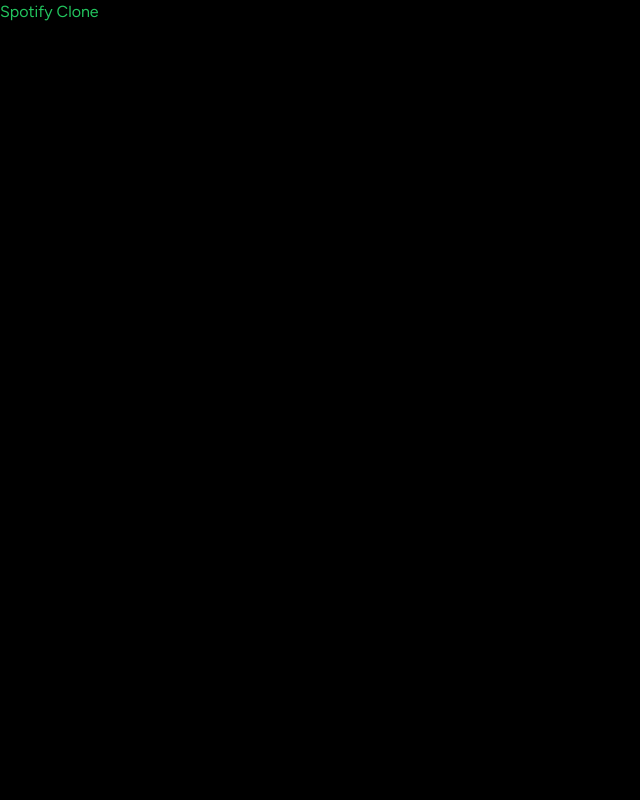
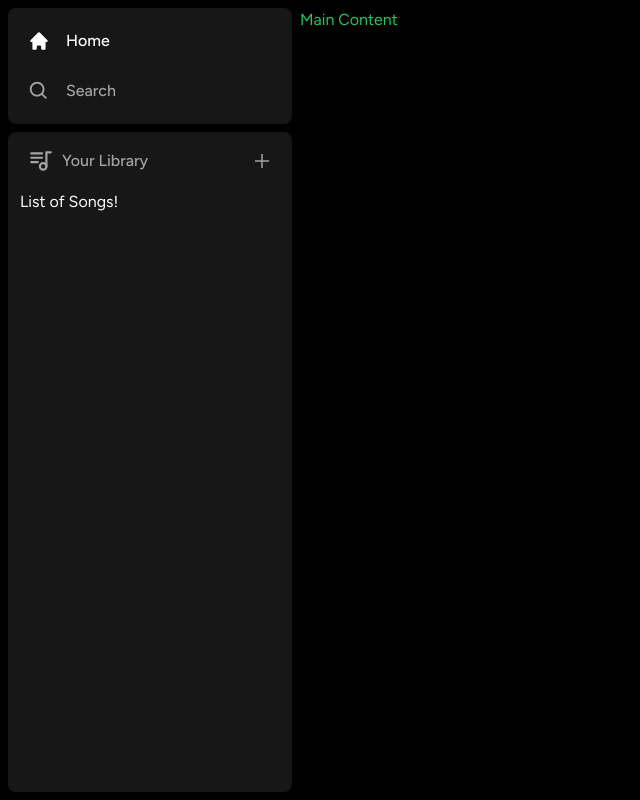
Before and after one commit to clam365/spotify-clone, a Next.js app in the folder spotify-clone/: page / in a window 1280 px wide. Shown: the whole page, without its empty margins (0-640 px from the left). Built offline with nearby package versions, Linux system fonts and the light colour scheme.

Commit message:
Sidebar Layout Completed

```diff
--- a/spotify-clone/app/(site)/page.tsx
+++ b/spotify-clone/app/(site)/page.tsx
@@ -1,6 +1,5 @@
-
 export default function Home() {
   return (
-    <div className={"text-green-500"}>Spotify Clone</div>
+    <div className={"text-green-500"}>Main Content</div>
   );
 }
--- a/spotify-clone/app/layout.tsx
+++ b/spotify-clone/app/layout.tsx
@@ -1,6 +1,7 @@
 import type { Metadata } from "next";
 import { Figtree } from "next/font/google";
 import "./globals.css";
+import Sidebar from "@/components/Sidebar";
 
 const font = Figtree({ subsets: ["latin"] });
 
@@ -16,7 +17,11 @@
 }>) {
   return (
     <html lang="en">
-      <body className={font.className}>{children}</body>
+      <body className={font.className}>
+        <Sidebar>
+          {children}
+        </Sidebar>
+      </body>
     </html>
   );
 }
--- /dev/null
+++ b/spotify-clone/components/Box.tsx
@@ -0,0 +1,17 @@
+import React from "react";
+import {twMerge} from "tailwind-merge";
+
+interface BoxProps {
+    children: React.ReactNode;
+    className?: string;
+}
+
+const Box: React.FC<BoxProps> = ({children, className}) => {
+  return(
+      <div className={twMerge("bg-neutral-900 rounded-lg h-fit w-full", className)}>
+          {children}
+      </div>
+  );
+}
+
+export default Box;
--- /dev/null
+++ b/spotify-clone/components/Library.tsx
@@ -0,0 +1,27 @@
+"use client";
+
+import {TbPlaylist} from "react-icons/tb";
+import {AiOutlinePlus} from "react-icons/ai";
+
+const Library = () => {
+  const onClick = () => {
+    //handle upload later
+  }
+  return(
+     <div className={"flex flex-col"}>
+          <div className={"flex items-center justify-between px-5 pt-4"}>
+            <div className={"inline-flex items-center gap-x-2"}>
+              <TbPlaylist size={26} className={"text-neutral-400"}/>
+                <p className={"text-neutral-400 font-medium text-md"}>
+                    Your Library
+                </p>
+            </div>
+              <AiOutlinePlus onClick={onClick} size={20} className={"text-neutral-400 cursor-pointer hover:text-white transition"}/>
+          </div>
+          <div className={"flex flex-col gap-y-2 mt-4 px-3"}>
+              List of Songs!
+          </div>
+     </div>
+  );
+}
+export default Library;
--- /dev/null
+++ b/spotify-clone/components/Sidebar.tsx
@@ -0,0 +1,57 @@
+"use client";
+import React, {useMemo} from "react";
+import {usePathname} from "next/navigation";
+import {HiHome} from "react-icons/hi";
+import {BiSearch} from "react-icons/bi";
+import Box from "@/components/Box";
+import SidebarItem from "@/components/SidebarItem";
+import Library from "@/components/Library";
+
+
+interface SidebarProps {
+    children: React.ReactNode;
+}
+
+const Sidebar: React.FC<SidebarProps> = ({ children }) => {
+
+    const pathname = usePathname();
+    const routes = useMemo(() => [
+        {
+            icon: HiHome,
+            label: 'Home',
+            active: pathname !== '/search',
+            href: '/',
+        },
+        {
+            icon: BiSearch,
+            label: 'Search',
+            active: pathname === '/Search',
+            href: '/search',
+        }
+    ], []);
+
+    return (
+        <div className={"flex h-full"}>
+            <div className={"hidden md:flex flex-col gap-y-2 bg-black h-full w-[300px] p-2"}>
+                <Box>
+                    <div className={"flex flex-col gap-y-4 px-5 py-4"}>
+                        {routes.map((item) => (
+                            <SidebarItem
+                                key={(item.label)}
+                                {...item}
+                            />
+                        ))}
+                    </div>
+                </Box>
+                <Box className={"overflow-y-auto h-full"}>
+                    <Library/>
+                </Box>
+            </div>
+            <main className={"h-full flex-1 overflow-auto py-2"}>
+                {children}
+            </main>
+        </div>
+    );
+}
+
+export default Sidebar;
--- /dev/null
+++ b/spotify-clone/components/SidebarItem.tsx
@@ -0,0 +1,23 @@
+import { IconType } from "react-icons";
+import React from "react";
+import Link from "next/link";
+import {twMerge} from "tailwind-merge";
+
+interface SidebarItemProps {
+  icon: IconType;
+  label: string;
+  active?: boolean;
+  href: string;
+}
+
+const SidebarItem: React.FC<SidebarItemProps> = ({ icon: Icon, label, active, href }) => {
+  return (
+      <Link href={href} className={twMerge('flex flex-rwo h-auto items-center w-full gap-x-4 text-md font-medium cursor-pointer hover:text-white transition text-neutral-400 py-1'
+      , active && "text-white")}>
+        <Icon size={26}/>
+          <p className={"truncate w-full"}>{label}</p>
+      </Link>
+  );
+}
+
+export default SidebarItem;
```
Also changed, not shown: spotify-clone/package.json (+6 -4 lines), 1 other file (tests, documents, lock files or other folders).
